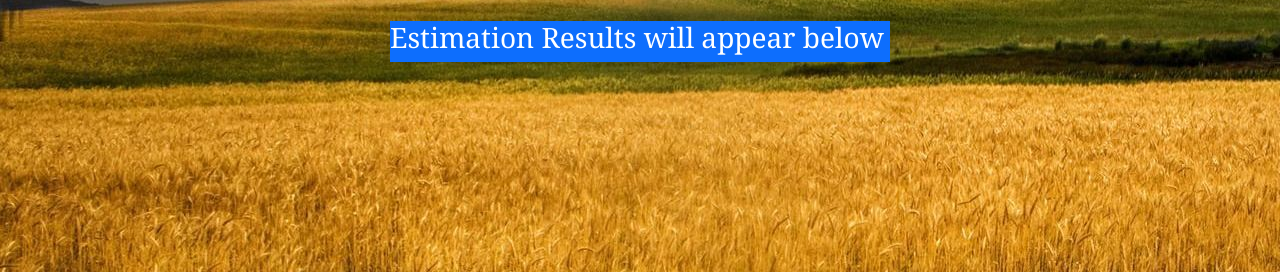
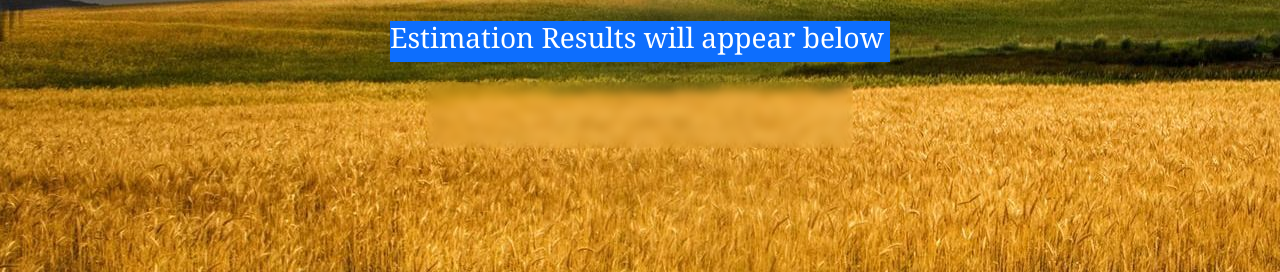
Before and after one commit to SterlinPeter/CropAITest, a Flask app: page / in a window 1280 px wide. Shown: the part 384-656 px from the top of the page. Run offline with Flask 2, Linux system fonts and the light colour scheme; parts of the project's set-up code (start-up, migrations or seed data) failed here and were passed over; some libraries are stand-ins or nearby versions.

Commit message:
Blur Effect

```diff
--- a/static/css/style.css
+++ b/static/css/style.css
@@ -38,11 +38,13 @@ button{
     margin-top: 5px
 }
 
-p{
-    color: black;
+h4{
+    color: white;
     font-family:'Gill Sans', 'Gill Sans MT', Calibri, 'Trebuchet MS', sans-serif;
-    font-weight: bold;
-    font-size: larger;
+}
+
+.blur{
+    backdrop-filter: blur(5px);
 }
 
 .val{
```
